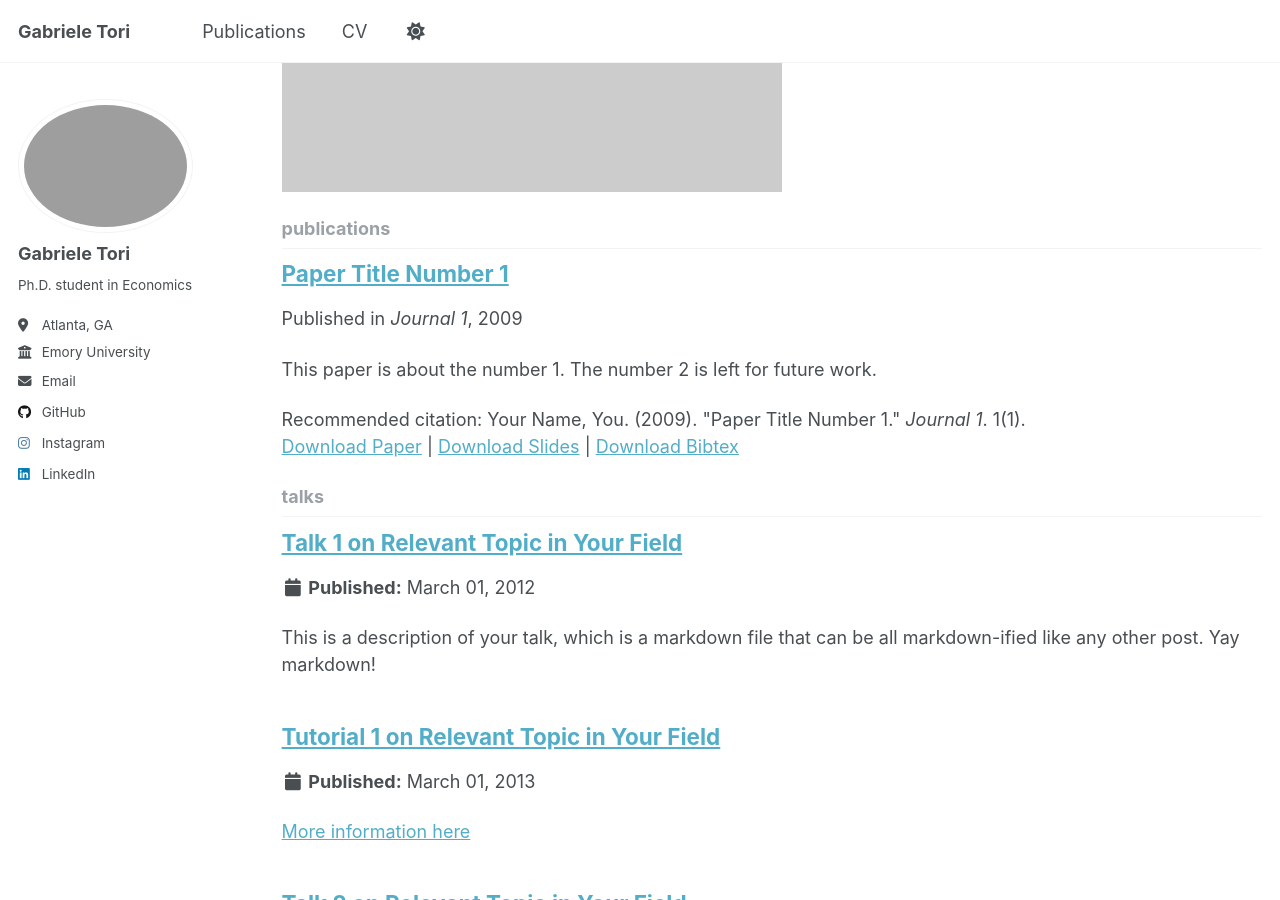
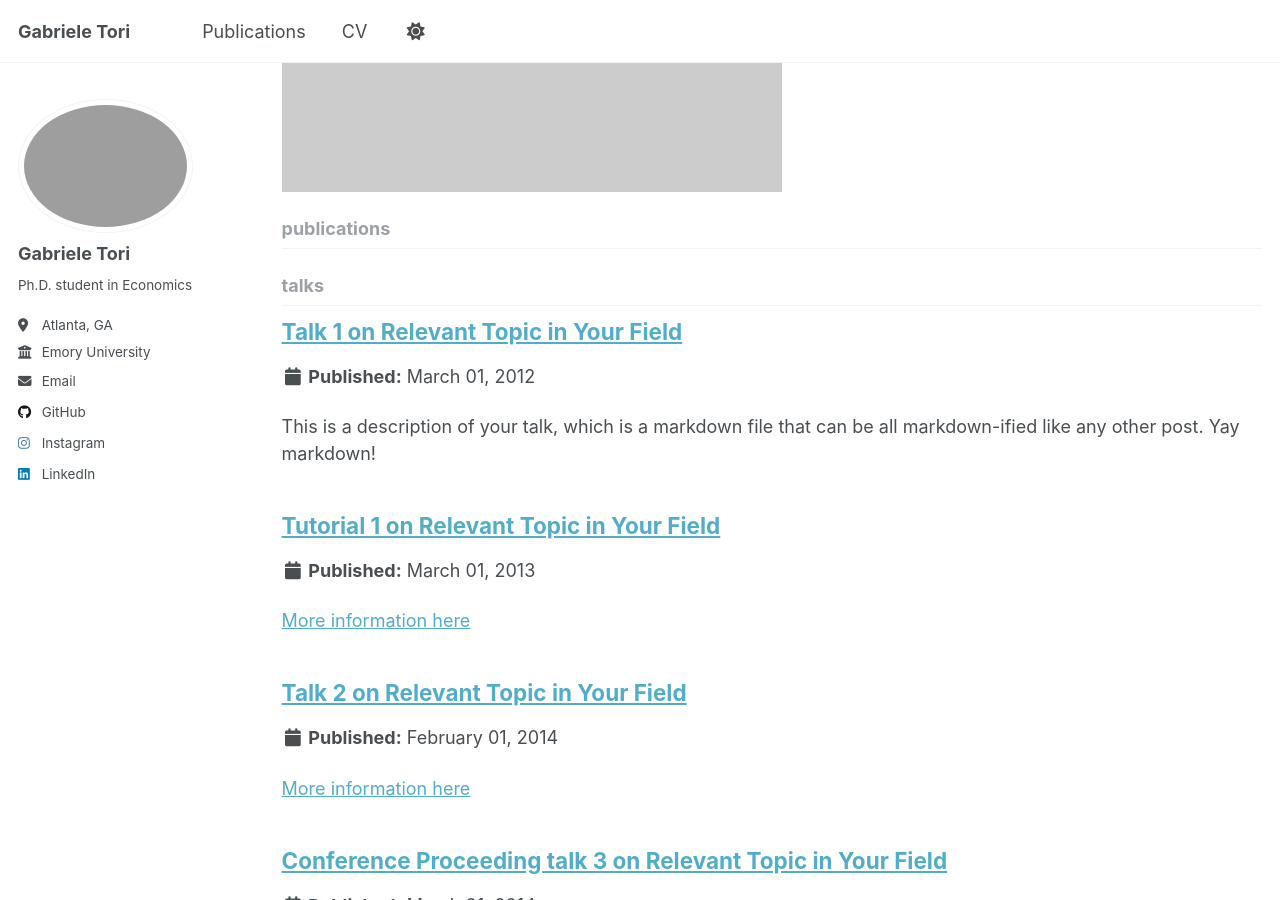
Before and after one commit to gtori7499/gtori7499.github.io, a Jekyll site: the page built from _pages/collection-archive.html, in a window 1280 px wide and 900 px high, scrolled down 893 px. Built offline with Jekyll 4.4.1, drawn with Linux system fonts in a browser that asks for light colours; a script that is not in the unit is left out; a file with an impossible date is left out.

Commit message:
Update 2009-10-01-paper-title-number-1.md

```diff
--- a/_publications/2009-10-01-paper-title-number-1.md
+++ b/_publications/2009-10-01-paper-title-number-1.md
@@ -1,14 +1,21 @@
 ---
-title: "Paper Title Number 1"
-collection: publications
-category: manuscripts
-permalink: /publication/2009-10-01-paper-title-number-1
-excerpt: 'This paper is about the number 1. The number 2 is left for future work.'
-date: 2009-10-01
-venue: 'Journal 1'
-slidesurl: 'http://academicpages.github.io/files/slides1.pdf'
-paperurl: 'http://academicpages.github.io/files/paper1.pdf'
-bibtexurl: 'http://academicpages.github.io/files/bibtex1.bib'
-citation: 'Your Name, You. (2009). &quot;Paper Title Number 1.&quot; <i>Journal 1</i>. 1(1).'
+title:       "Does Money Matter? Quasi-Experimental Evidence from the End of Geographic Reserve Requirements"
+collection:  publications
+category:    "Work in Progress"
+permalink:   "/publication/does-money-matter/"
+excerpt:
+date:
+venue:       "Unpublished manuscript"
+authors:
+  - "Gabriele Tori (Emory University)"
+  - "Leonardo D'Amico (Princeton University)"
+slidesurl:
+paperurl:
+bibtexurl:
+citation:
 ---
-The contents above will be part of a list of publications, if the user clicks the link for the publication than the contents of section will be rendered as a full page, allowing you to provide more information about the paper for the reader. When publications are displayed as a single page, the contents of the above "citation" field will automatically be included below this section in a smaller font.
+
+**Authors:**
+{% for auth in page.authors %}
+- <span style="color: gray">{{ auth }}</span>
+{% endfor %}
```
